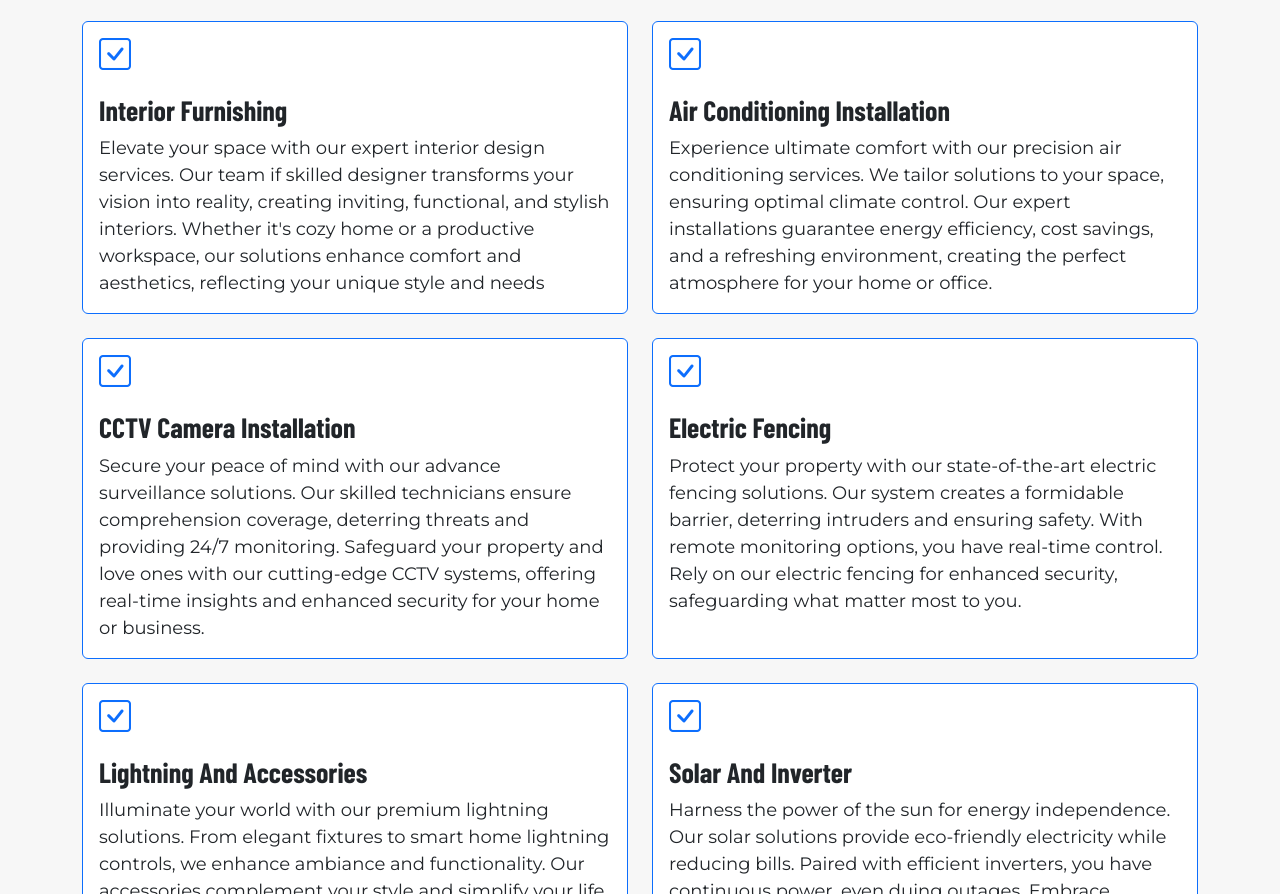
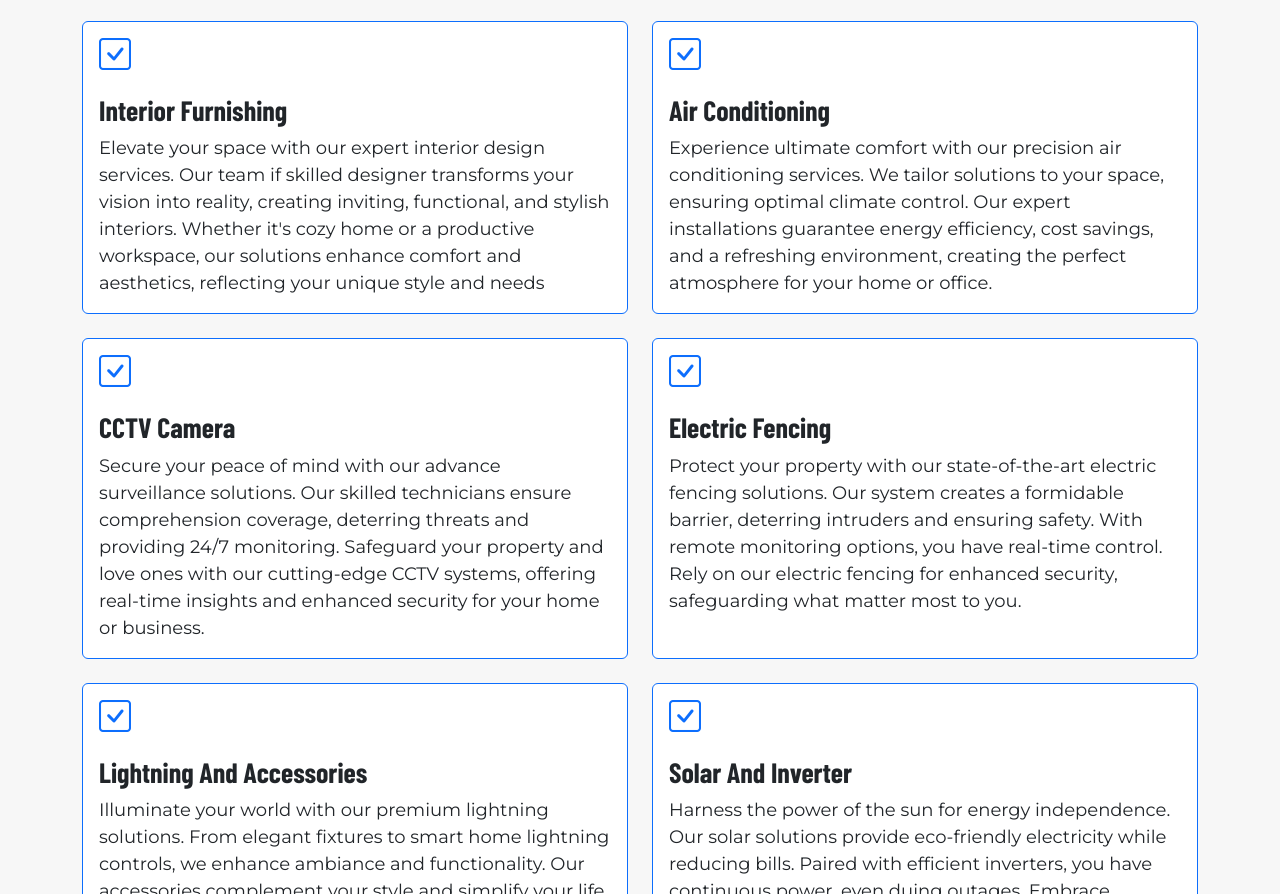
Before and after one commit to G-best007/Classic-Landing-Page, a plain HTML site: page servicelist.html in a window 1280 px wide. Shown: the part 1156-2050 px from the top of the page. Drawn offline with nearby package versions, Linux system fonts and the light colour scheme.

Commit message:
Installation removed

```diff
--- a/servicelist.html
+++ b/servicelist.html
@@ -121,7 +121,7 @@
       <div class="card border-primary h-100">
         <i class="bi bi-check-square text-primary ms-3 fs-2 mt-2"></i>
         <div class="card-body">
-          <h5 class="card-title fw-bolder fs-3">Air Conditioning Installation</h5>
+          <h5 class="card-title fw-bolder fs-3">Air Conditioning</h5>
           <p class="card-text">Experience ultimate comfort with our precision air conditioning services. We tailor solutions to your space, ensuring optimal climate control. Our expert installations guarantee energy efficiency, cost savings, and a refreshing environment, creating the perfect atmosphere for your home or office.</p>
 
         </div>
@@ -131,7 +131,7 @@
       <div class="card border-primary h-100">
         <i class="bi bi-check-square text-primary ms-3 fs-2 mt-2"></i>
         <div class="card-body">
-          <h5 class="card-title fw-bolder fs-3">CCTV Camera Installation</h5>
+          <h5 class="card-title fw-bolder fs-3">CCTV Camera</h5>
           <p class="card-text">Secure your peace of mind with our advance surveillance solutions. Our skilled technicians ensure comprehension coverage, deterring threats and providing 24/7 monitoring. Safeguard your property and love ones with our cutting-edge CCTV systems, offering real-time insights and enhanced security for your home or business.</p>
         </div>
       </div>
```
